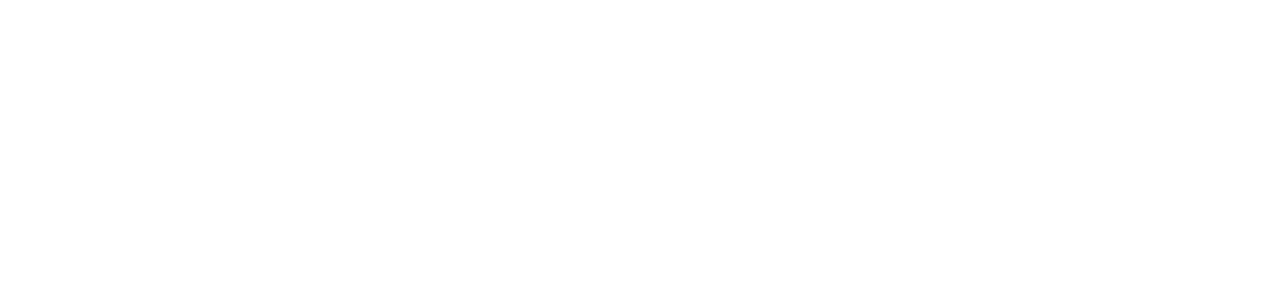
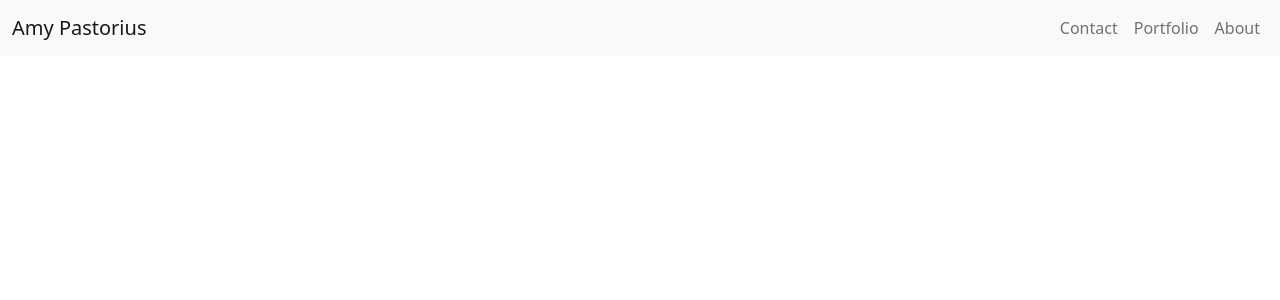
Before and after one commit to past0073/React-Portfolio, a React (Create React App) app in the folder amy-pastorius-portfolio/: page / in a window 1280 px wide. Shown: the top 300 px of the page. Built offline with nearby package versions, Linux system fonts and the light colour scheme.

Commit message:
Header added.

```diff
--- a/amy-pastorius-portfolio/src/components/Header/index.js
+++ b/amy-pastorius-portfolio/src/components/Header/index.js
@@ -3,7 +3,27 @@
 function Header () {
     return (
         <div>
-
+        <nav class="navbar navbar-expand-lg navbar-light bg-light">
+        <div class="container-fluid">
+          <a class="navbar-brand" href="index.html"> Amy Pastorius </a>
+          <button class="navbar-toggler" type="button" data-bs-toggle="collapse" data-bs-target="#navbarNav">
+            <span class="navbar-toggler-icon"></span>
+          </button>
+          <div class="collapse navbar-collapse justify-content-end" id="navbarNav">
+            <ul class="navbar-nav">
+              <li class="nav-item">
+                <a class="nav-link" href="/contact">Contact</a>
+              </li>
+              <li class="nav-item">
+                <a class="nav-link" href="/portfolio">Portfolio</a>
+              </li>
+              <li class="nav-item">
+                <a class="nav-link" aria-current="page" href="/about">About</a>
+              </li>
+            </ul>
+          </div>
+        </div>
+      </nav>
         </div>
     )
 }
```
